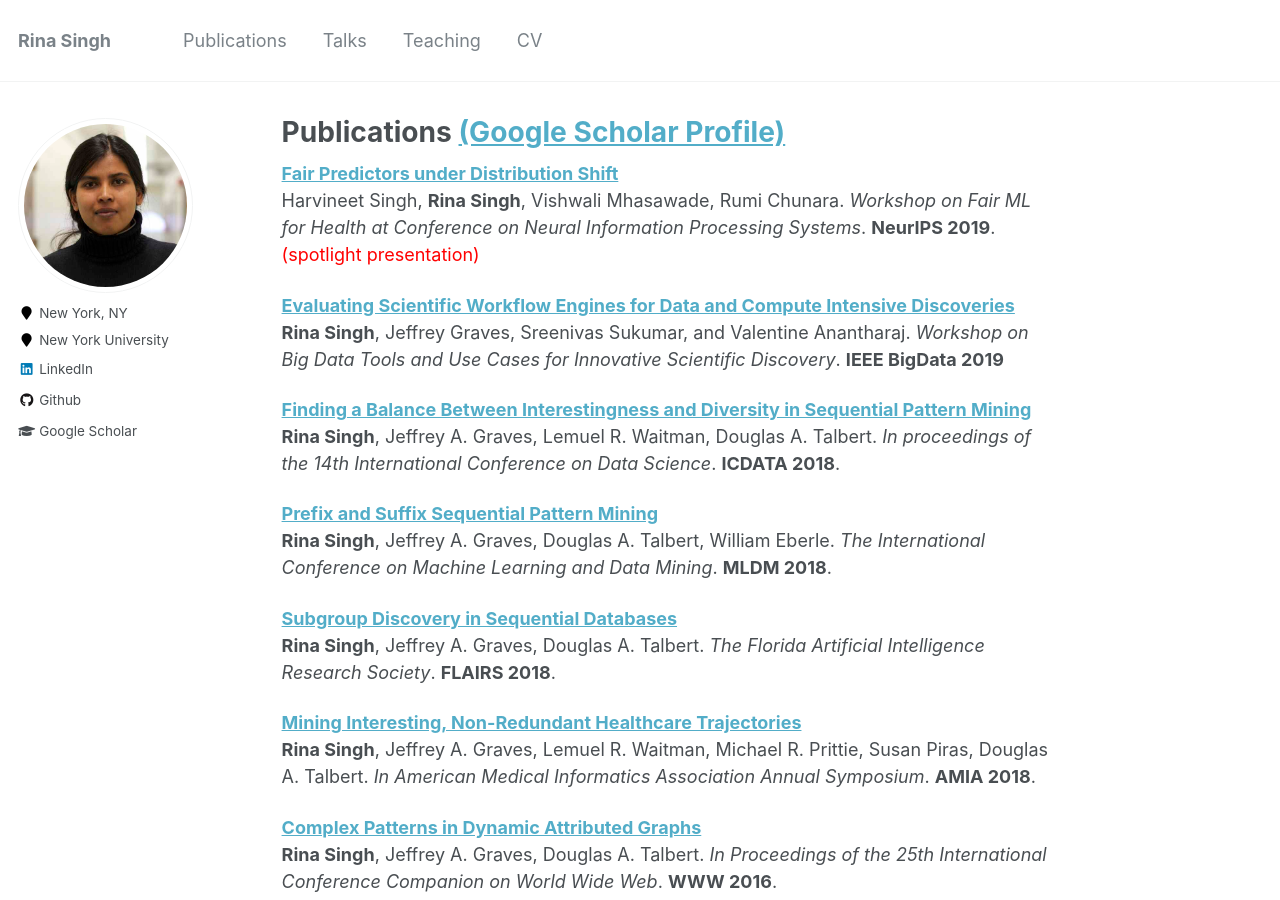
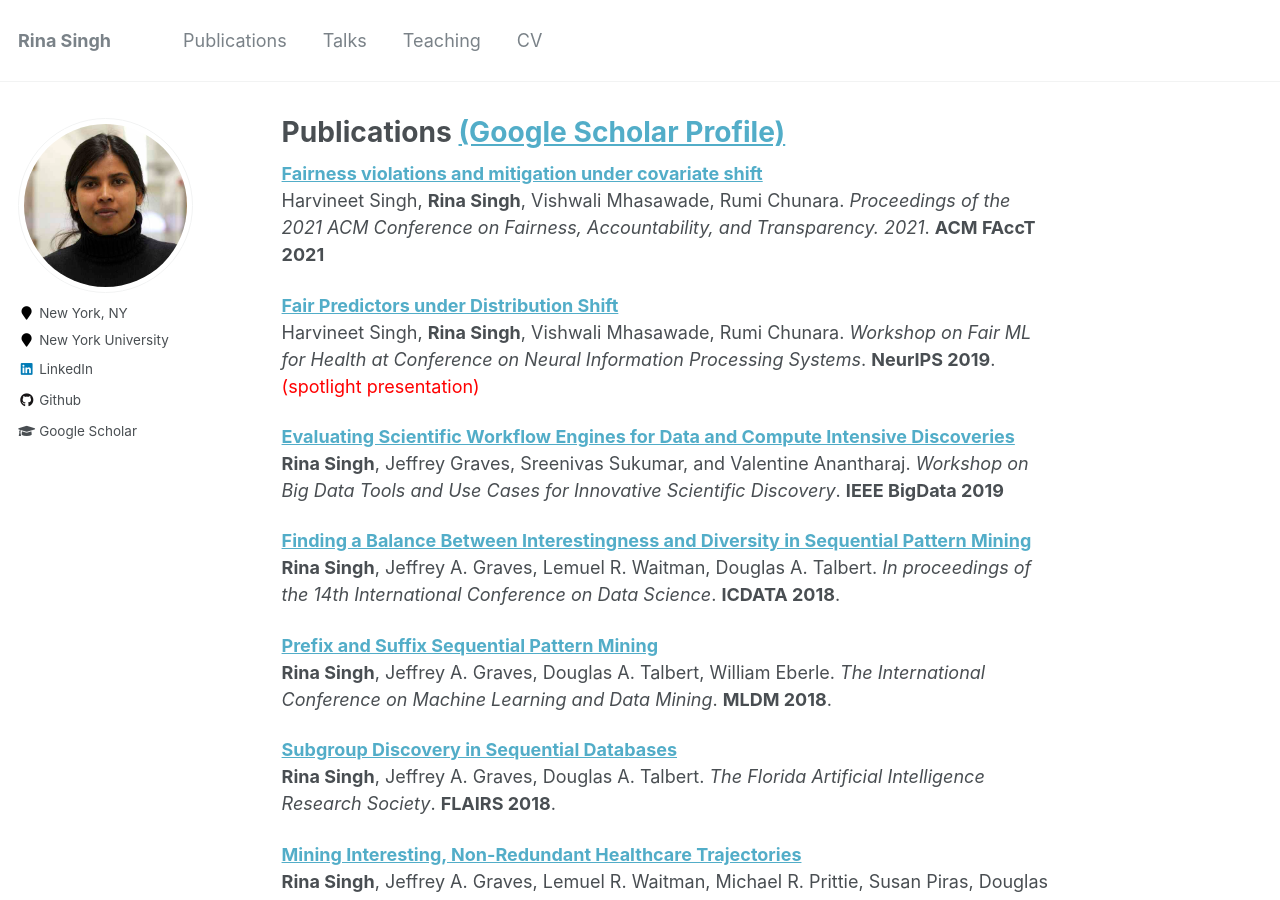
Before and after one commit to rsingh43/rsingh43.github.io, a Jekyll site: the page built from _pages/publications.md, in a window 1280 px wide and 900 px high. Built offline with Jekyll 4.4.1, drawn with Linux system fonts in a browser that asks for light colours.

Commit message:
Update publications.md

```diff
--- a/_pages/publications.md
+++ b/_pages/publications.md
@@ -3,6 +3,11 @@ title: "Publications [(Google Scholar Profile)](https://scholar.google.com/citat
 permalink: /publications/
 author_profile: true
 ---
+<b>[Fairness violations and mitigation under covariate shift](https://dl.acm.org/doi/abs/10.1145/3442188.3445865)</b>
+<br>
+Harvineet Singh, <b>Rina Singh</b>, Vishwali Mhasawade, Rumi Chunara.
+<i>Proceedings of the 2021 ACM Conference on Fairness, Accountability, and Transparency. 2021</i>. <b>ACM FAccT 2021</b>
+
 <b>[Fair Predictors under Distribution Shift](https://arxiv.org/abs/1911.00677)</b>
 <br>
 Harvineet Singh, <b>Rina Singh</b>, Vishwali Mhasawade, Rumi Chunara.
```
